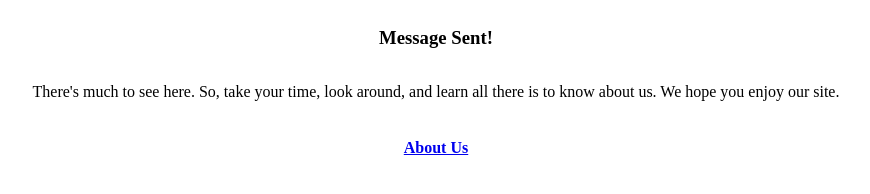
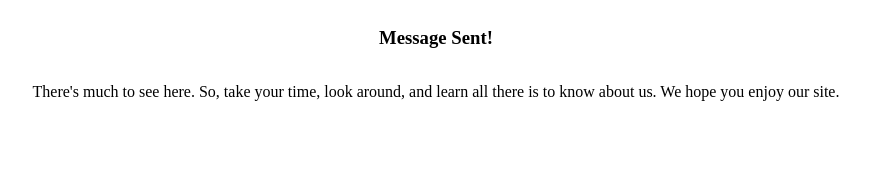
Before and after one commit to whitneybolar/wb_thankyoupage, a plain HTML site: page index.html in a window 1280 px wide. Shown: the whole page, without its empty margins (204-1074 px from the left). Drawn offline with Linux system fonts and the light colour scheme.

Commit message:
Update index.html

```diff
--- a/index.html
+++ b/index.html
@@ -7,11 +7,11 @@
 <body class="body">
     <h3> Message Sent! </h3>
     <p> There's much to see here. So, take your time, look around, and learn all there is to know about us. We hope you enjoy our site. </p>
-    <div class="all-button">
+    <!--<div class="all-button">
     <a href="https://accountablecm.com/about-us">
     <h4 id="button"> About Us </h4>
     </a>
-    </div>
+    </div> -->
 </body>
 
  <!-- CSS -->
```
